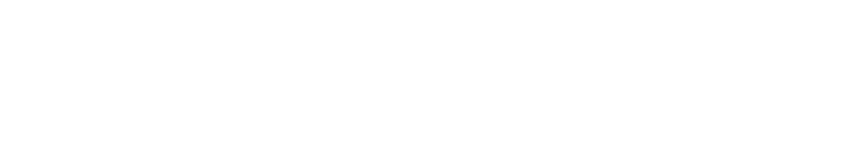
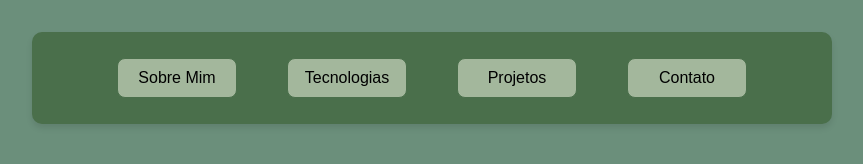
Before and after one commit to BezerraLuiz/portifolio, a plain HTML site: page index.html in a window 1280 px wide. Shown: the whole page, without its empty margins (208-1071 px from the left). Drawn offline with Linux system fonts and the light colour scheme.

Commit message:
Criado o header

```diff
--- a/index.html
+++ b/index.html
@@ -1,11 +1,19 @@
 <!DOCTYPE html>
 <html lang="pt-br">
-<head>
-  <meta charset="UTF-8">
-  <meta name="viewport" content="width=device-width, initial-scale=1.0">
-  <title>Muito Prazer 😁</title>
-</head>
-<body>
-
-</body>
+  <head>
+    <meta charset="UTF-8" />
+    <meta name="viewport" content="width=device-width, initial-scale=1.0" />
+    <title>Bem-Vindo 👋</title>
+    <link rel="stylesheet" href="styles.css" />
+  </head>
+  <body>
+    <header>
+      <div>
+        <span>Sobre Mim</span>
+        <span>Tecnologias</span>
+        <span>Projetos</span>
+        <span>Contato</span>
+      </div>
+    </header>
+  </body>
 </html>
--- /dev/null
+++ b/styles.css
@@ -0,0 +1,81 @@
+* {
+  padding: 0;
+  margin: 0;
+  box-sizing: border-box;
+  font-family: Arial, Helvetica, sans-serif;
+}
+
+body {
+  background-color: #6B8F7B;
+  display: flex;
+  justify-content: center;
+  align-items: center;
+}
+
+header {
+  display: flex;
+  justify-content: center;
+  align-items: center;
+  width: 100%;
+  max-width: 800px;
+  margin: 2rem;
+  padding: 1rem;
+  box-shadow: 0 4px 6px rgba(0, 0, 0, 0.1);
+  border-radius: 10px;
+  background-color: #4A6F4B;
+}
+
+header div {
+  display: flex;
+  justify-content: center;
+  align-items: center;
+  gap: 30px;
+  width: 100%;
+  max-width: 650px;
+}
+
+header div span {
+  display: flex;
+  justify-content: center;
+  align-items: center;
+  margin: 10px;
+  padding: 10px 15px;
+  width: 120px;
+  height: 40px;
+  background-color: #A3B79C;
+  border-radius: 8px;
+  border: 1px solid #4A6F4B;
+  transition: background-color 0.3s, transform 0.3s;
+  cursor: pointer;
+}
+
+header div span:hover {
+  background-color: #4A6F4B;
+  color: white;
+  transform: scale(1.05);
+}
+
+/* Responsividade */
+@media (max-width: 768px) {
+  header {
+    flex-direction: column;
+  }
+
+  header div {
+    flex-direction: column;
+    align-items: center;
+  }
+
+  header div span {
+    width: 150px;
+    height: 45px;
+    margin: 5px 0;
+  }
+}
+
+@media (max-width: 480px) {
+  header div span {
+    width: 100px;
+    height: 35px;
+  }
+}
```
